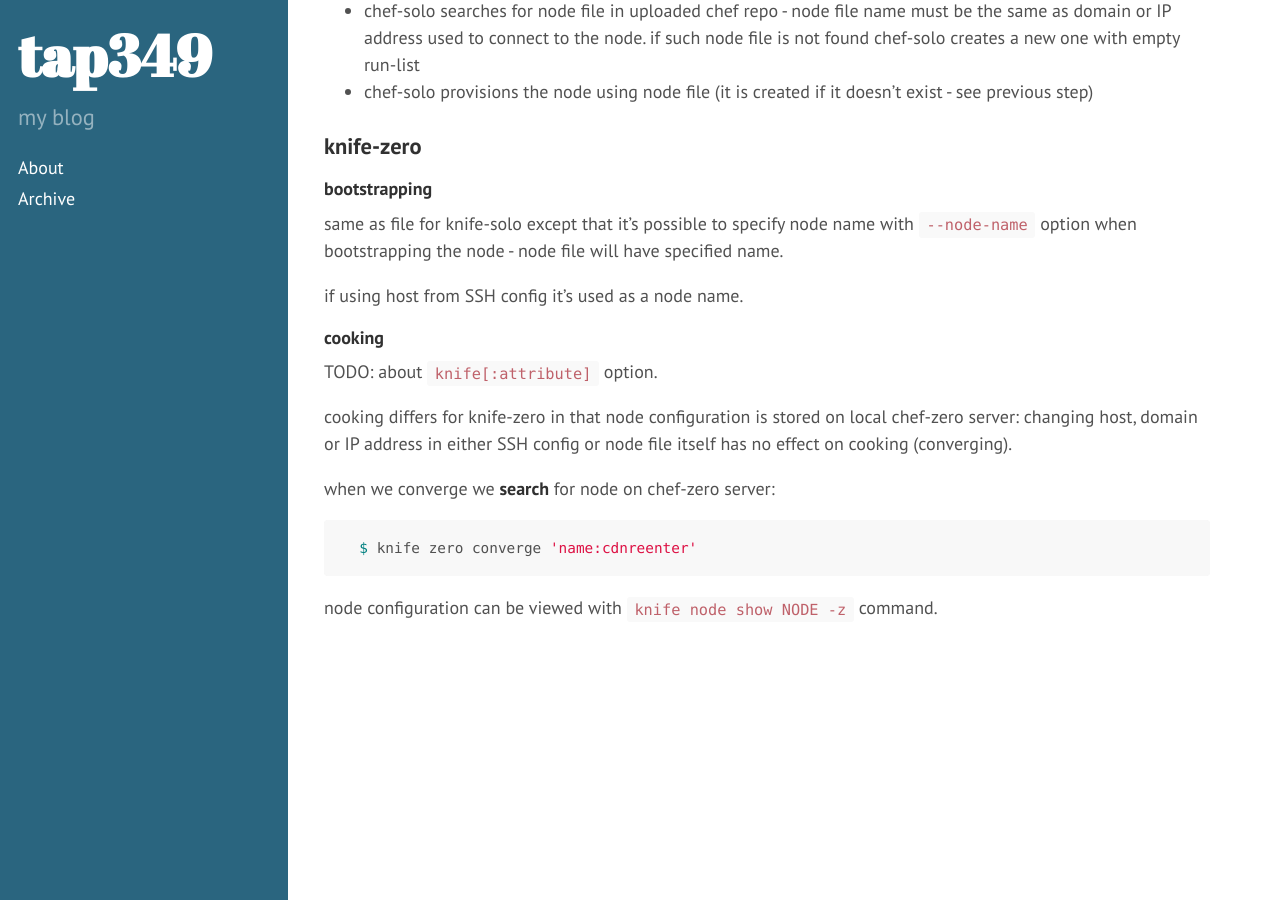
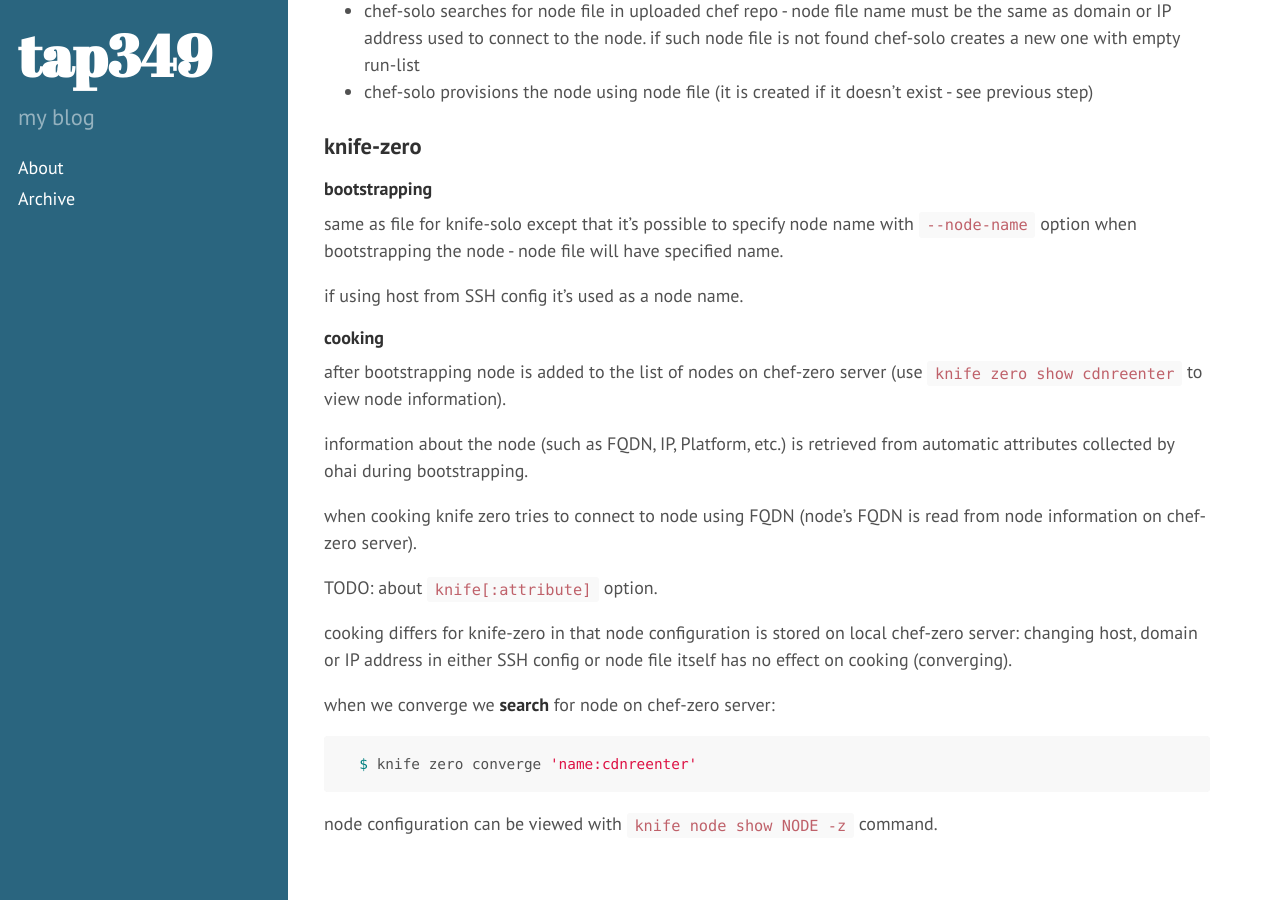
Before and after one commit to tap349/tap349.github.io, a Jekyll site: the page built from _posts/2016-02-27-chef-faq.md, in a window 1280 px wide and 900 px high, scrolled down 1086 px. Built offline with Jekyll 4.4.1, drawn with Linux system fonts in a browser that asks for light colours.

Commit message:
update 2016-02-27_23:56:29

```diff
--- a/_posts/2016-02-27-chef-faq.md
+++ b/_posts/2016-02-27-chef-faq.md
@@ -73,6 +73,15 @@ FAQ
 
 #### cooking
 
+  after bootstrapping node is added to the list of nodes on chef-zero
+  server (use `knife zero show cdnreenter` to view node information).
+
+  information about the node (such as FQDN, IP, Platform, etc.) is retrieved
+  from automatic attributes collected by ohai during bootstrapping.
+
+  when cooking knife zero tries to connect to node using FQDN
+  (node's FQDN is read from node information on chef-zero server).
+
   TODO: about `knife[:attribute]` option.
 
   cooking differs for knife-zero in that node configuration is stored on
```
